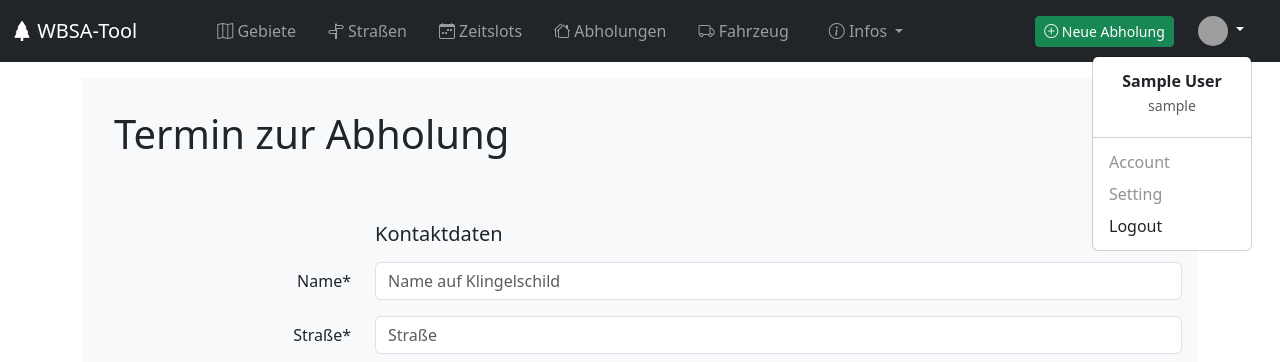
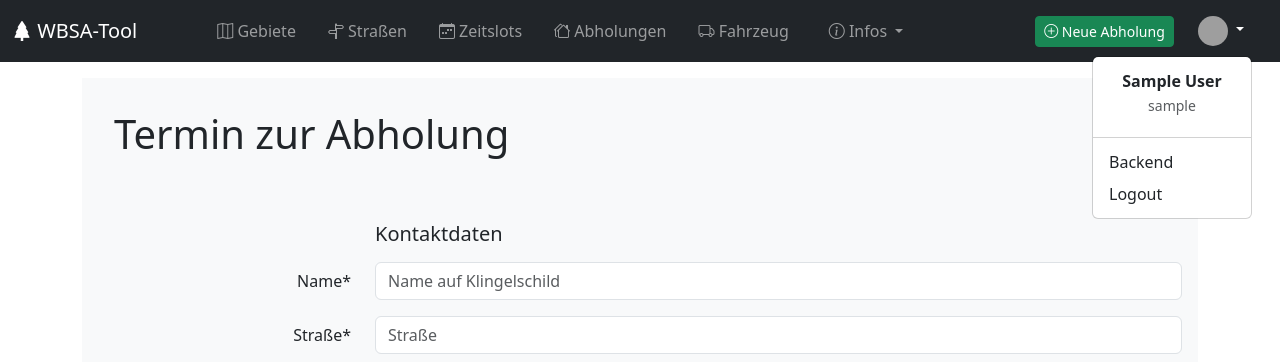
Before and after one commit to do9xe/WBSA-Tool, a Django app: page /appointment/new in a window 1280 px wide, after a click that opens the changed part; the page is wider, and only the part inside the window is pictured. Shown: the top 362 px of that part. Run offline with Django 3.2, Linux system fonts and the light colour scheme; a user stored in the database is signed in; tables that the repository leaves empty hold one stand-in row (values such as "Sample post"); grey boxes are pictures that could not be loaded.

Commit message:
add link to the backend

```diff
--- a/WBSAtool/frontend/templates/registration/user-status-icon.html
+++ b/WBSAtool/frontend/templates/registration/user-status-icon.html
@@ -11,8 +11,11 @@
         <small class="text-muted">{{ user.username }}</small>
     </p>
     <hr class="dropdown-divider">
-    <a class="dropdown-item disabled" href="#"><i class="fas fa-user mr-2"></i>Account</a>
-    <a class="dropdown-item disabled" href="#"><i class="fas fa-cog mr-2"></i>Setting</a>
+    {% if request.user.is_staff %}
+        <a class="dropdown-item" href="/admin"><i class="fas fa-user mr-2"></i>Backend</a>
+    {% else %}
+        <a class="dropdown-item disabled"><i class="fas fa-user mr-2"></i>Backend</a>
+    {% endif %}
     <a class="dropdown-item" href="{% url 'frontend:logout' %}"><i class="fas fa-power-off mr-2"></i>Logout</a>
 {# hier hört das dropdown dann auf #}
 {% else %}
```
